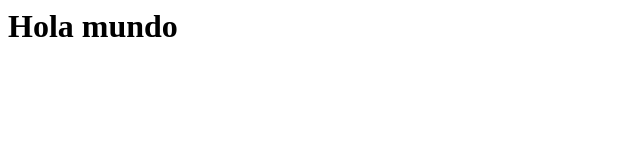
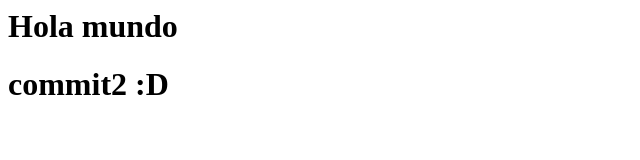
Before and after one commit to Rick1701/proySemIS, a plain HTML site: page index.html in a window 1280 px wide. Shown: the whole page, without its empty margins (0-640 px from the left). Drawn offline with Linux system fonts and the light colour scheme.

Commit message:
Este es el segundo commit

```diff
--- a/index.html
+++ b/index.html
@@ -1 +1,2 @@
 <h1>Hola mundo</h1>
+<h1>commit2 :D</h1>
```
